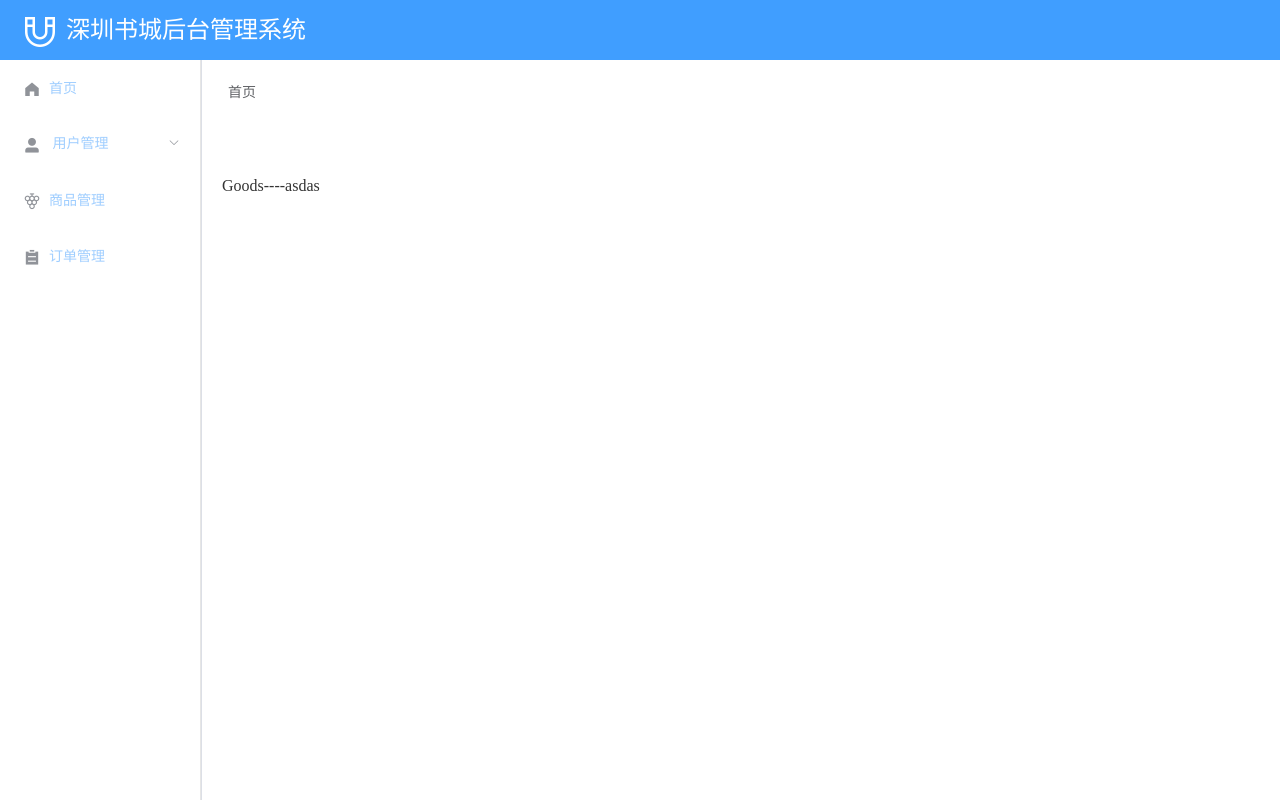
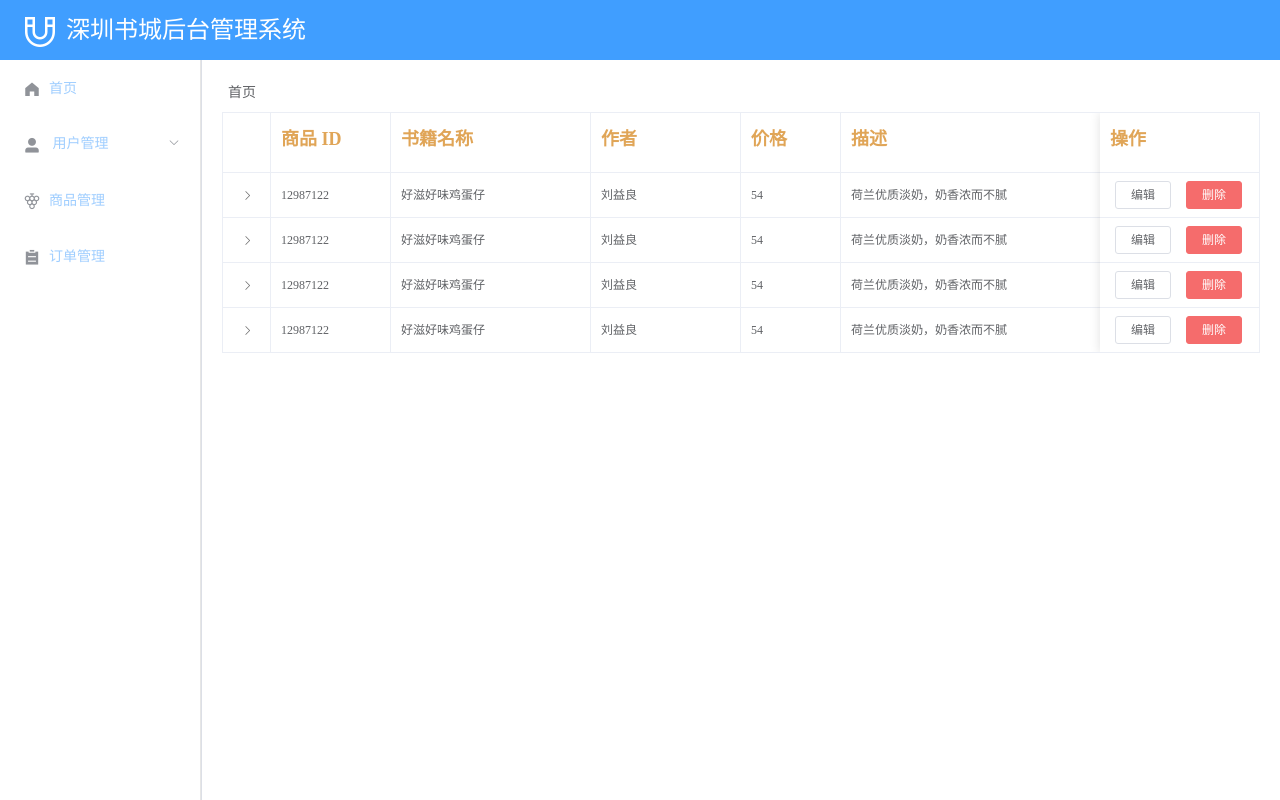
Before and after one commit to gzh52003/szbook, a Vue app: page /#/goods in a window 1280 px wide. Built offline with nearby package versions, Linux system fonts and the light colour scheme.

Commit message:
提交goods基本框架[C

```diff
--- a/src/pages/goods/Goods.vue
+++ b/src/pages/goods/Goods.vue
@@ -1,10 +1,132 @@
 <template>
-  <div>
-    Goods----asdas
-  </div>
+  <el-table
+    :data="tableData5"
+    max-height="590"
+    border="1px solid #fc0"
+    size="small"
+    highlight-current-row
+    style="width: 100%"
+  >
+    <el-table-column type="expand">
+      <template slot-scope="props">
+        <el-form label-position="left" inline class="demo-table-expand">
+          <el-form-item label="出版社">
+            <span>{{ props.row.shop }}</span>
+          </el-form-item>
+          <el-form-item label="IBSN">
+            <span>{{ props.row.id }}</span>
+          </el-form-item>
+          <el-form-item label="出版时间">
+            <span>{{ props.row.shopId }}</span>
+          </el-form-item>
+          <el-form-item label="市场价">
+            <span>{{ props.row.category }}</span>
+          </el-form-item>
+          <el-form-item label="图片">
+            <img src="#"/>
+          </el-form-item>
+        </el-form>
+      </template>
+    </el-table-column>
+    <el-table-column label="商品 ID" width="120" prop="id"></el-table-column>
+    <el-table-column label="书籍名称" width="200" prop="name"></el-table-column>
+    <el-table-column label="作者" width="150" prop="author"></el-table-column>
+    <el-table-column label="价格" width="100" prop="pic"></el-table-column>
+    <el-table-column label="描述" width="300" prop="desc"></el-table-column>
+    <el-table-column label="操作" fixed="right" width="160">
+      <template slot-scope="scope">
+        <el-button size="mini" @click="handleEdit(scope.$index, scope.row)">编辑</el-button>
+        <el-button size="mini" type="danger" @click="handleDelete(scope.$index, scope.row)">删除</el-button>
+      </template>
+    </el-table-column>
+  </el-table>
 </template>
 <script>
 export default {
+  data() {
+    return {
+      tableData5: [
+        {
+          id: "12987122",
+          name: "好滋好味鸡蛋仔",
+          category: "江浙小吃、小吃零食",
+          desc: "荷兰优质淡奶，奶香浓而不腻",
+          address: "上海市普陀区真北路",
+          shop: "王小虎夫妻店",
+          shopId: "10333",
+          author: "刘益良",
+          pic: "54",
+        },
+        {
+          id: "12987122",
+          name: "好滋好味鸡蛋仔",
+          category: "江浙小吃、小吃零食",
+          desc: "荷兰优质淡奶，奶香浓而不腻",
+          address: "上海市普陀区真北路",
+          shop: "王小虎夫妻店",
+          shopId: "10333",
+          author: "刘益良",
+          pic: "54",
+        },
+        {
+          id: "12987122",
+          name: "好滋好味鸡蛋仔",
+          category: "江浙小吃、小吃零食",
+          desc: "荷兰优质淡奶，奶香浓而不腻",
+          address: "上海市普陀区真北路",
+          shop: "王小虎夫妻店",
+          shopId: "10333",
+          author: "刘益良",
+          pic: "54",
+        },
+        {
+          id: "12987122",
+          name: "好滋好味鸡蛋仔",
+          category: "江浙小吃、小吃零食",
+          desc: "荷兰优质淡奶，奶香浓而不腻",
+          address: "上海市普陀区真北路",
+          shop: "王小虎夫妻店",
+          shopId: "10333",
+          author: "刘益良",
+          pic: "54",
+        },
+      ],
+    };
+  },
+};
+</script>
 
+<style>
+.el-table {
+  margin-top: 6px;
 }
-</script>
+.el-table__header-wrapper,
+.is-leaf,
+.el-table__header {
+  height: 60px;
+}
+th .cell {
+  color: rgb(224, 165, 87);
+  font-size: 18px;
+  line-height: 30px;
+  height: 30px;
+}
+.demo-table-expand {
+  font-size: 0;
+}
+.demo-table-expand label {
+  width: 90px;
+  color: #99a9bf;
+}
+.demo-table-expand .el-form-item {
+  margin-right: 0;
+  margin-bottom: 0;
+  width: 50%;
+}
+.el-main {
+  line-height: 0;
+}
+.cell button {
+  margin: 0 5px;
+}
+</style>
```
Also changed, not shown: 1 other file (tests, documents, lock files or other folders).
